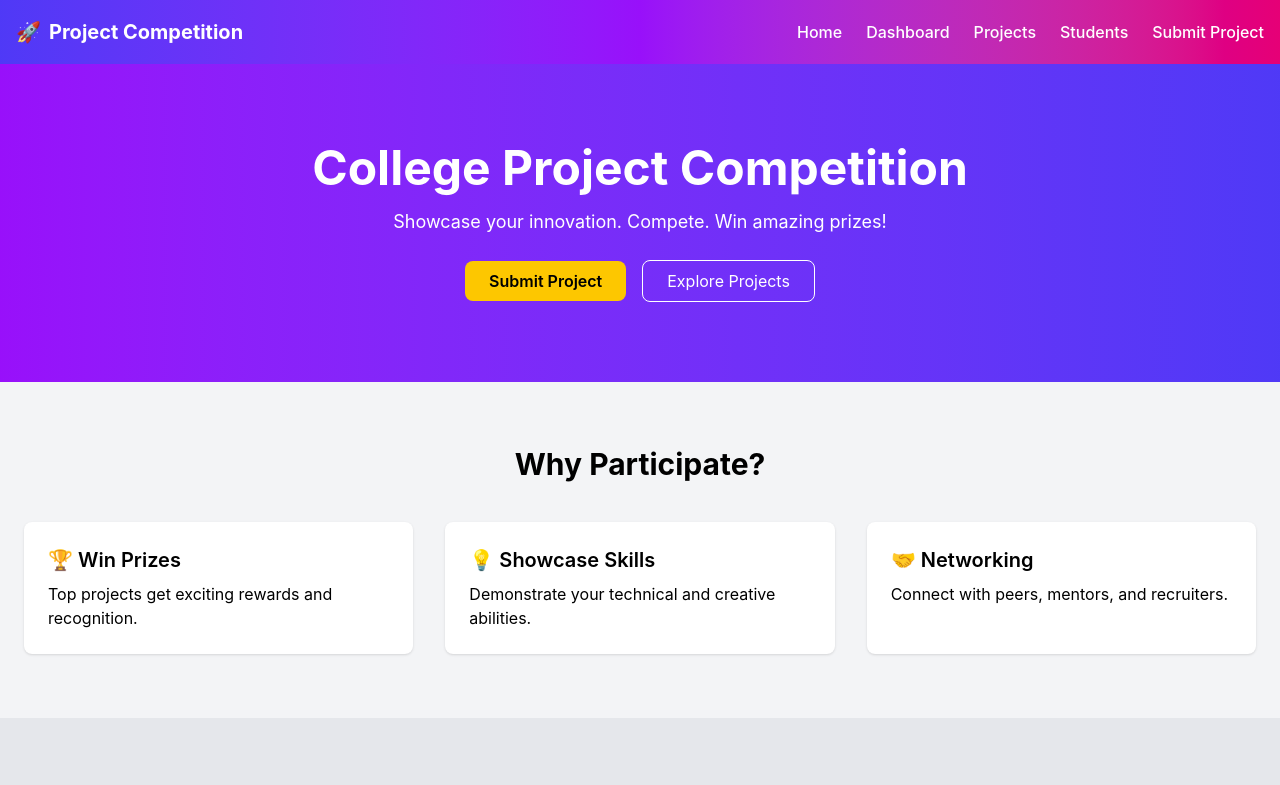
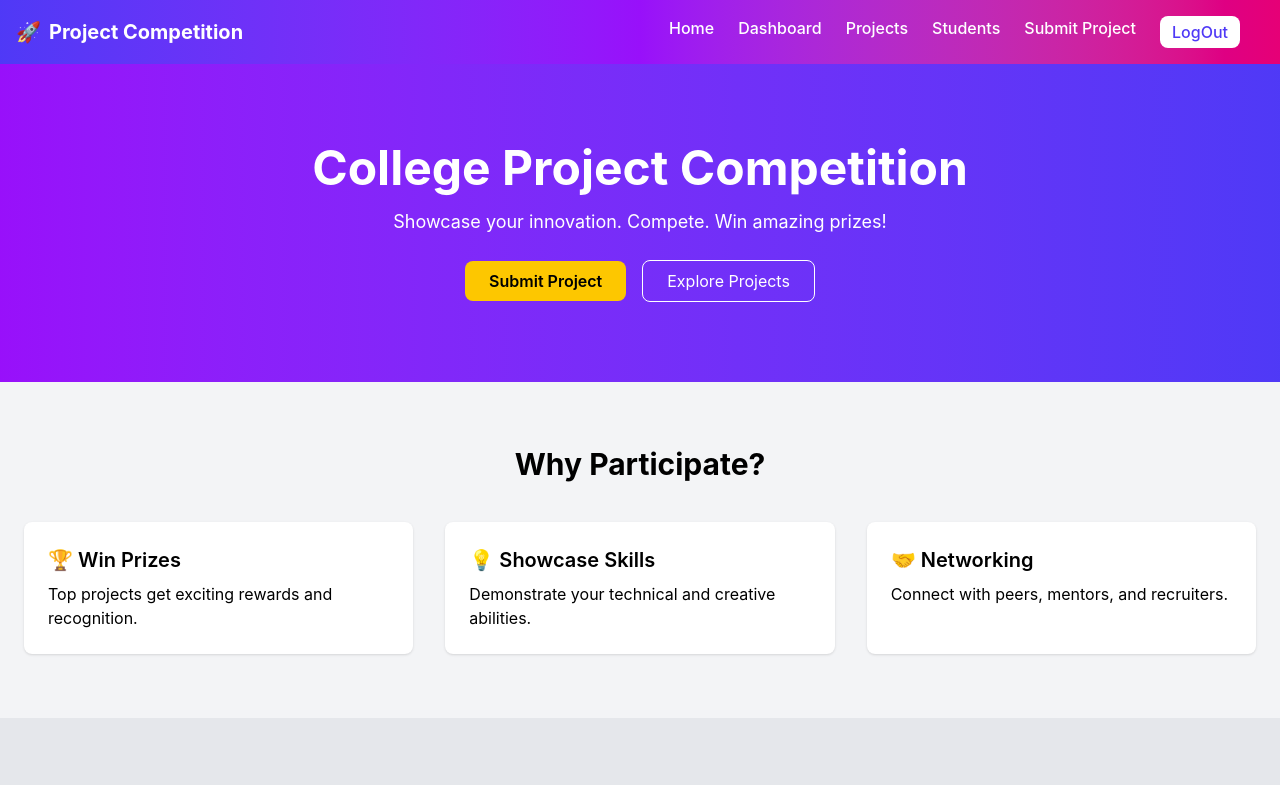
Before and after one commit to suryanshpandey61/College-Project-Competition, an Angular app: page /home in a window 1280 px wide. Shown: the top 785 px of the page. Built offline with nearby package versions, Linux system fonts and the light colour scheme; sample sign-in values are in the browser's storage.

Commit message:
login-service-added

```diff
--- a/src/app/components/common/navbar/navbar.html
+++ b/src/app/components/common/navbar/navbar.html
@@ -18,6 +18,10 @@
         @if (loginService.loggedUserId == '') {
              <a routerLink="/login" class="bg-white text-indigo-600 px-3 py-1 rounded-lg hover:bg-gray-200 transition">Login</a>
              <a routerLink="/register" class="bg-white text-indigo-600 px-3 py-1 rounded-lg hover:bg-gray-200 transition">Register</a>
+        }
+        @else{
+            <a routerLink="/logout" class="bg-white text-indigo-600 px-3 py-1 rounded-lg hover:bg-gray-200 transition">LogOut</a>
+            <a href=""></a>
         }
 
       </div>
```
